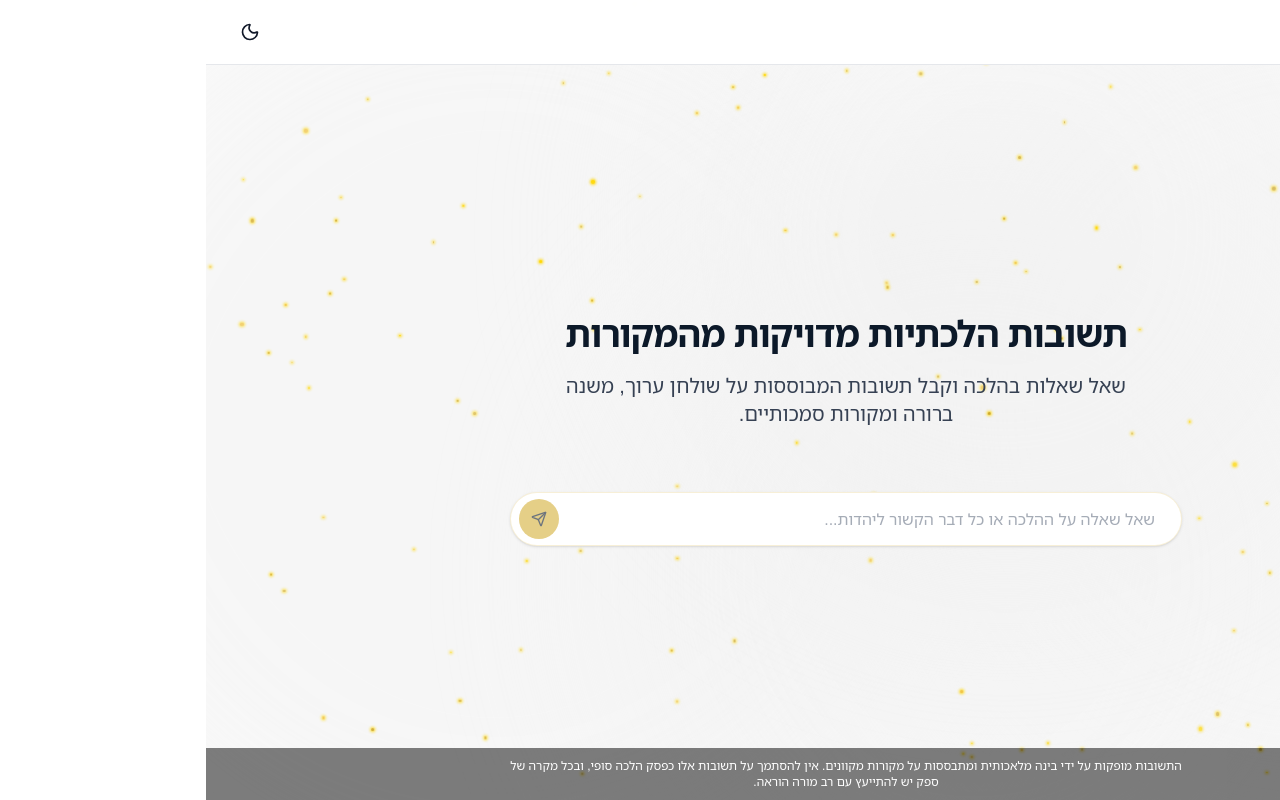
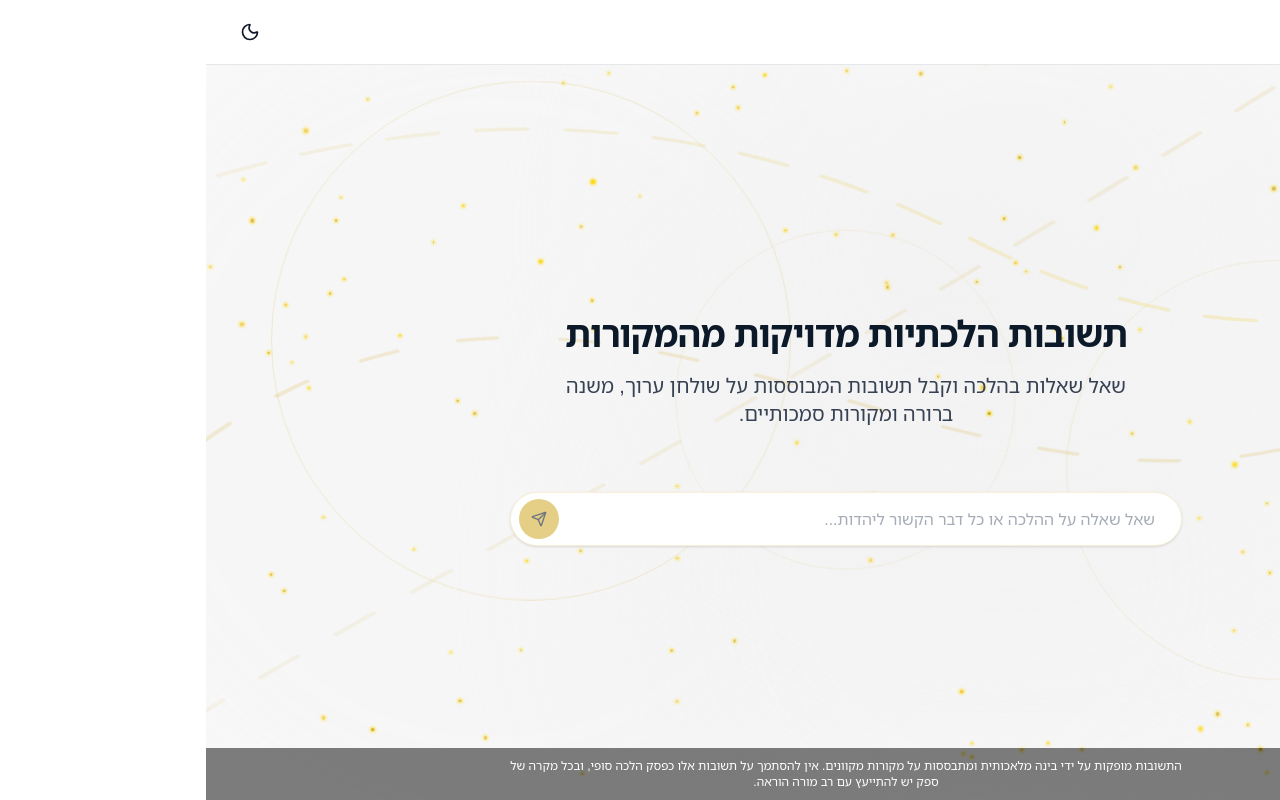
Before and after one commit to theben4x/halacha-ai, a Next.js app: page / in a window 1280 px wide. Built offline with nearby package versions, Linux system fonts and the light colour scheme.

Commit message:
adding geometric gold shapes to background

```diff
--- a/app/components/BackgroundPattern.tsx
+++ b/app/components/BackgroundPattern.tsx
@@ -232,6 +232,89 @@ export default function BackgroundPattern() {
         />
       </div>
 
+      {/* Abstract geometric shapes: rings + dashed curves (on mesh, behind stars) */}
+      <div className="absolute inset-0 dark:opacity-80" aria-hidden>
+        {/* Large hollow circles (rings) – thin gold border, low opacity */}
+        <div
+          className="bg-shape-float absolute rounded-full border border-[#d4af37]"
+          style={{
+            width: "min(85vmin, 520px)",
+            height: "min(85vmin, 520px)",
+            left: "5%",
+            top: "10%",
+            opacity: 0.2,
+            borderWidth: "1px",
+          }}
+        />
+        <div
+          className="bg-shape-rotate absolute rounded-full border border-[#d4af37]"
+          style={{
+            width: "min(70vmin, 420px)",
+            height: "min(70vmin, 420px)",
+            right: "0%",
+            bottom: "15%",
+            opacity: 0.15,
+            borderWidth: "1px",
+          }}
+        />
+        <div className="absolute left-1/2 top-1/2 -translate-x-1/2 -translate-y-1/2">
+          <div
+            className="bg-shape-float-alt rounded-full border border-[#d4af37]"
+            style={{
+              width: "min(55vmin, 340px)",
+              height: "min(55vmin, 340px)",
+              opacity: 0.12,
+              borderWidth: "1px",
+            }}
+          />
+        </div>
+
+        {/* Dashed curved lines – SVG paths (viewBox 0 0 100 100 = % of area) */}
+        <svg
+          className="absolute inset-0 h-full w-full bg-shape-float-alt"
+          viewBox="0 0 100 100"
+          preserveAspectRatio="none"
+          style={{ overflow: "visible" }}
+          aria-hidden
+        >
+          <defs>
+            <linearGradient id="goldLine1" x1="0%" y1="0%" x2="100%" y2="0%">
+              <stop offset="0%" stopColor="#d4af37" stopOpacity="0.1" />
+              <stop offset="100%" stopColor="#ffd700" stopOpacity="0.25" />
+            </linearGradient>
+            <linearGradient id="goldLine2" x1="0%" y1="0%" x2="0%" y2="100%">
+              <stop offset="0%" stopColor="#d4af37" stopOpacity="0.15" />
+              <stop offset="100%" stopColor="#d4af37" stopOpacity="0.08" />
+            </linearGradient>
+          </defs>
+          <path
+            d="M -5 25 Q 30 5, 60 30 T 115 20 T 110 55"
+            fill="none"
+            stroke="url(#goldLine1)"
+            strokeWidth="0.4"
+            strokeDasharray="4 3"
+            strokeLinecap="round"
+          />
+          <path
+            d="M 0 55 C 35 15, 65 85, 100 45"
+            fill="none"
+            stroke="#d4af37"
+            strokeWidth="0.4"
+            strokeDasharray="3 5"
+            strokeLinecap="round"
+            opacity="0.2"
+          />
+          <path
+            d="M 95 0 Q 55 40, 15 75 T -5 105"
+            fill="none"
+            stroke="url(#goldLine2)"
+            strokeWidth="0.4"
+            strokeDasharray="4 4"
+            strokeLinecap="round"
+          />
+        </svg>
+      </div>
+
       {/* Layer 1 – subtle drift + per-star cursor reaction */}
       <div className="star-drift-subtle-1 absolute inset-0">
         {layer1.map((s, i) => renderStar(s, i, layer1Ref))}
--- a/app/globals.css
+++ b/app/globals.css
@@ -254,3 +254,51 @@ input::placeholder {
 .star-twinkle-glow {
   will-change: opacity;
 }
+
+/* Abstract geometric shapes – very slow float/rotate */
+@keyframes shapeFloat {
+  0%,
+  100% {
+    transform: translate(0, 0) rotate(0deg);
+  }
+  50% {
+    transform: translate(1.5%, 1%) rotate(1.5deg);
+  }
+}
+
+@keyframes shapeFloatAlt {
+  0%,
+  100% {
+    transform: translate(0, 0) rotate(0deg);
+  }
+  33% {
+    transform: translate(-1%, -0.5%) rotate(-1deg);
+  }
+  66% {
+    transform: translate(0.5%, 1%) rotate(0.5deg);
+  }
+}
+
+@keyframes shapeRotate {
+  from {
+    transform: rotate(0deg);
+  }
+  to {
+    transform: rotate(360deg);
+  }
+}
+
+.bg-shape-float {
+  animation: shapeFloat 45s ease-in-out infinite;
+  will-change: transform;
+}
+
+.bg-shape-float-alt {
+  animation: shapeFloatAlt 55s ease-in-out infinite;
+  will-change: transform;
+}
+
+.bg-shape-rotate {
+  animation: shapeRotate 120s linear infinite;
+  will-change: transform;
+}
```
